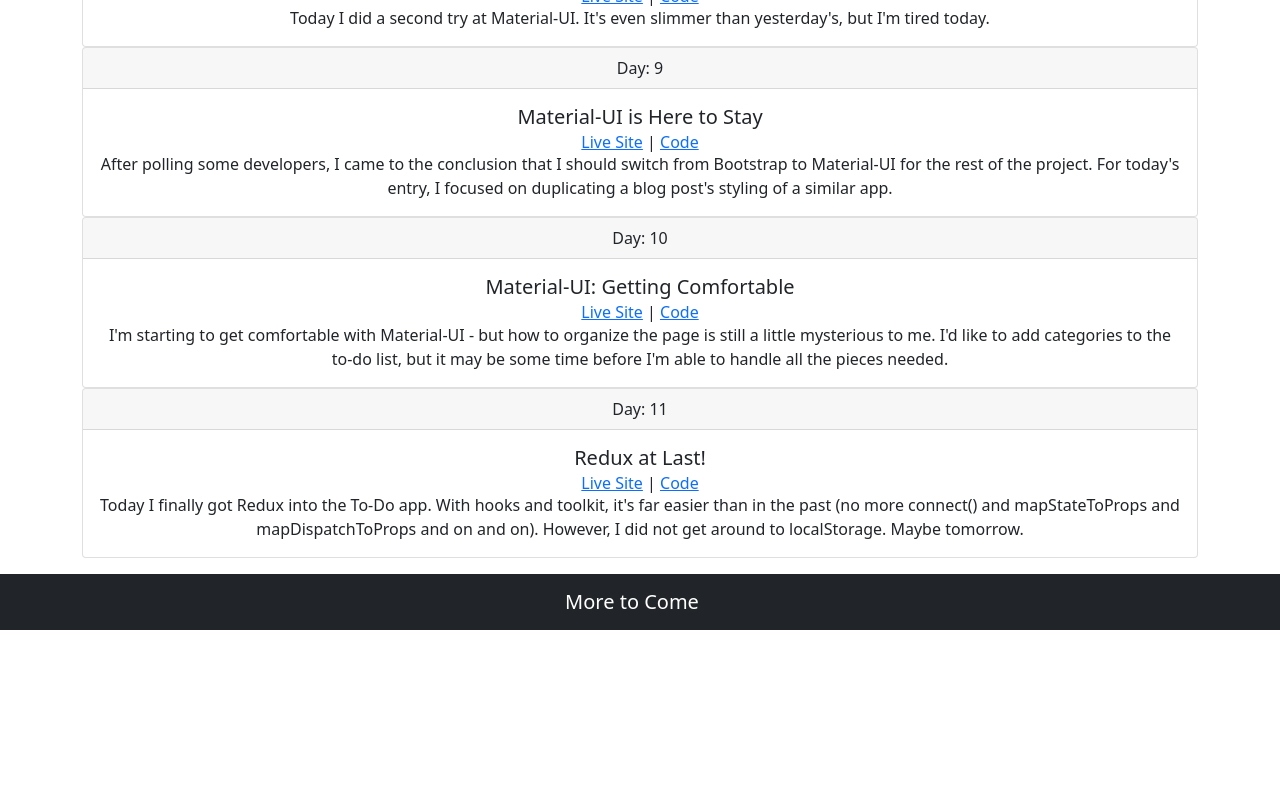
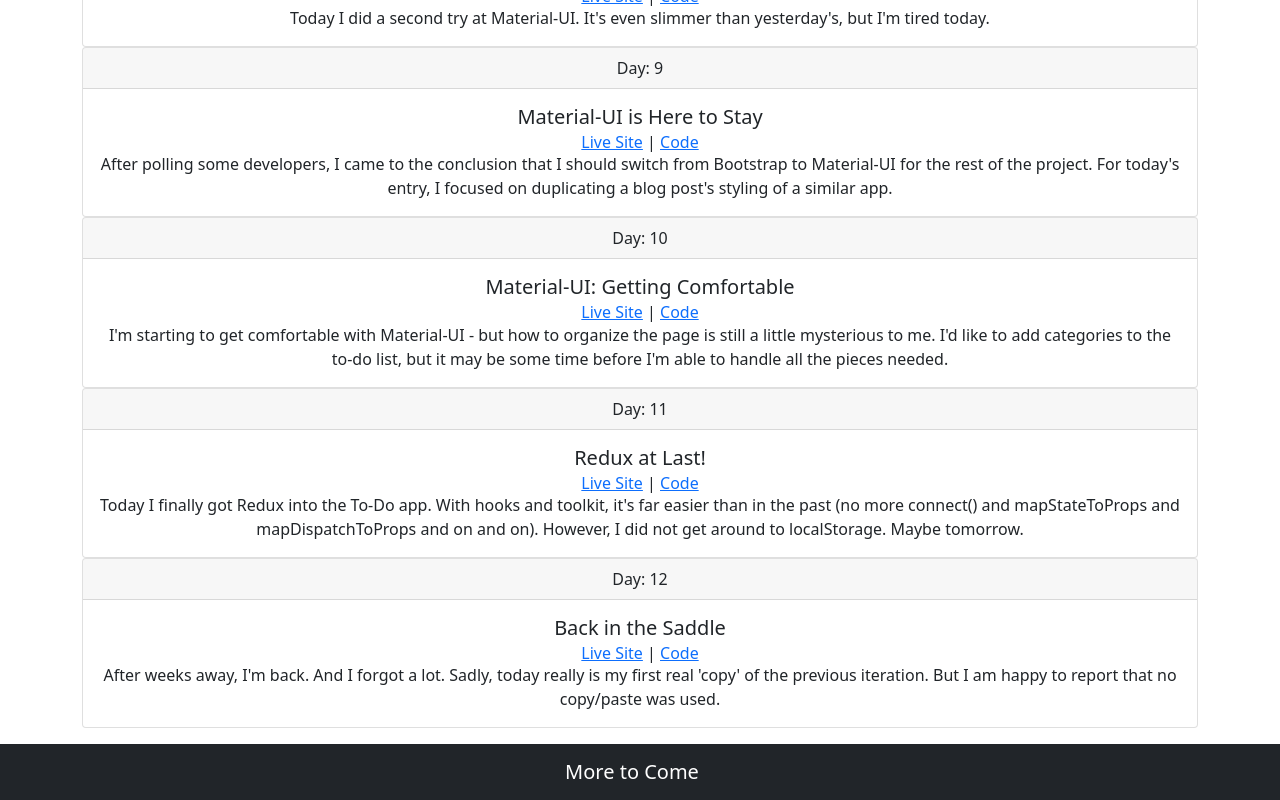
Before and after one commit to ejw773/to-do-30, a React (Create React App) app: page / in a window 1280 px wide. Shown: the part 2183-2983 px from the top of the page. Before the commit the page ends 2813 px from the top, so only its background shows below. Built offline with nearby package versions, Linux system fonts and the light colour scheme.

Commit message:
adds day 12

```diff
--- a/src/shared/projectInfo.js
+++ b/src/shared/projectInfo.js
@@ -53,6 +53,11 @@
         day: 11,
         title: 'Redux at Last!',
         comment: "Today I finally got Redux into the To-Do app. With hooks and toolkit, it's far easier than in the past (no more connect() and mapStateToProps and mapDispatchToProps and on and on). However, I did not get around to localStorage. Maybe tomorrow."
+    },
+    {
+        day: 12,
+        title: 'Back in the Saddle',
+        comment: "After weeks away, I'm back. And I forgot a lot. Sadly, today really is my first real 'copy' of the previous iteration. But I am happy to report that no copy/paste was used."
     }
 ];
 
```
